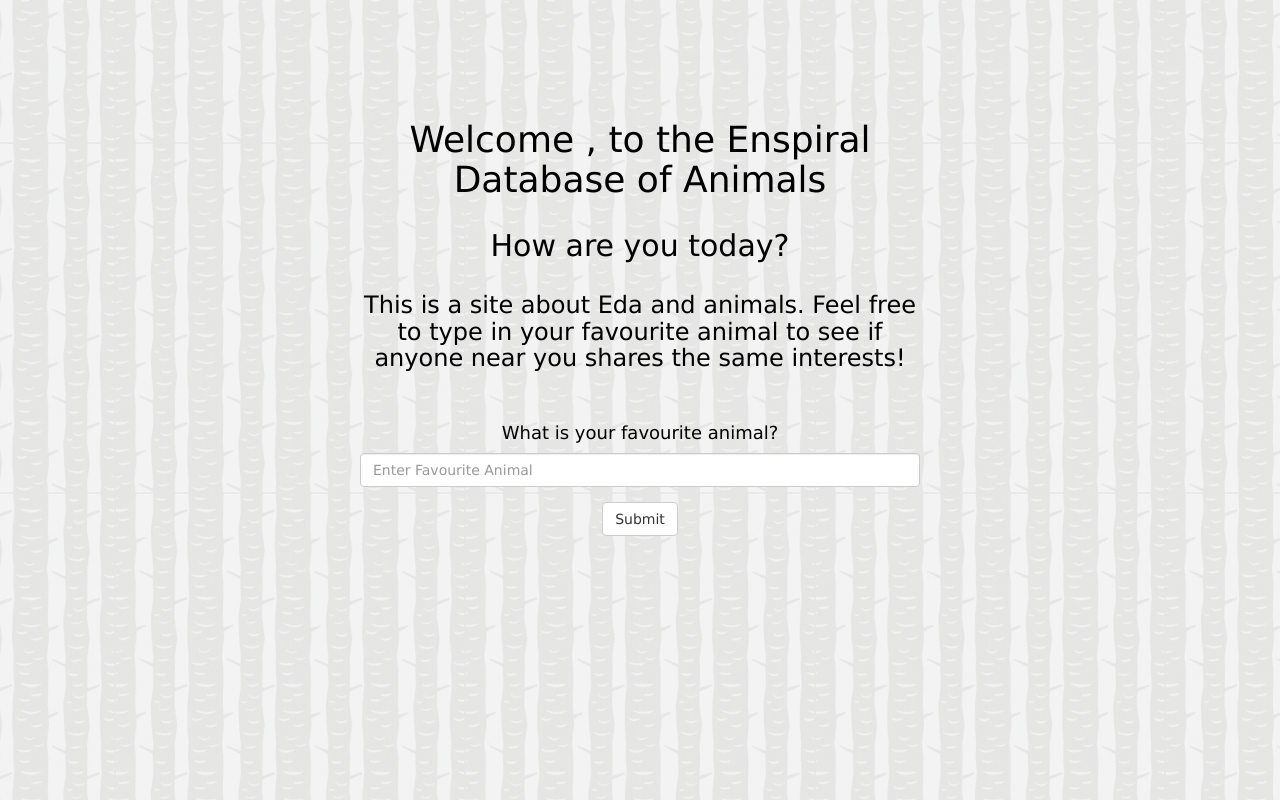
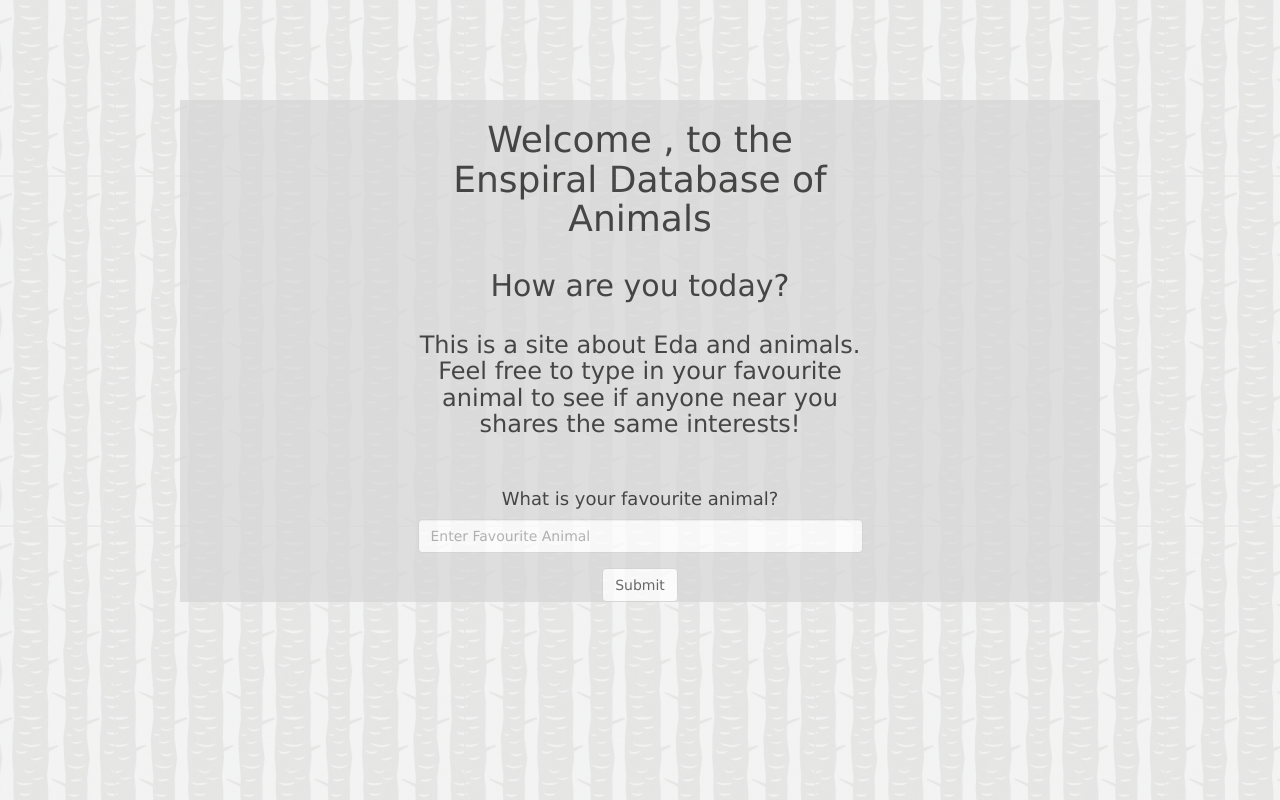
Before and after one commit to cam-shotter/enspiral-animal-house, a Node server app: page /welcome in a window 1280 px wide. Run offline with Node 20, Linux system fonts and the light colour scheme; some libraries are stand-ins or nearby versions.

Commit message:
final commits

```diff
--- a/public/stylesheets/style.css
+++ b/public/stylesheets/style.css
@@ -12,6 +12,11 @@
   color: #00B7FF;
 }
 
+.index{
+  margin: 0px 10% 0px 10%;
+  background-color: #D6D6D6;
+  opacity: 0.7;
+}
 .jumbotron {
   margin: 0px 25% 0px 25%;
   background-color: #ddd;
--- a/views/welcome.hbs
+++ b/views/welcome.hbs
@@ -1,5 +1,6 @@
 
 <div class="container-fluid background">
+  <div class ="index">
   <div class="row">
     <div class="col-md-6 col-md-offset-3 col-xs-12">
       <h1>Welcome {{name}}, to the Enspiral Database of Animals</h1>
@@ -25,3 +26,4 @@
     </form>
   </div>
 </div>
+</div>
```
